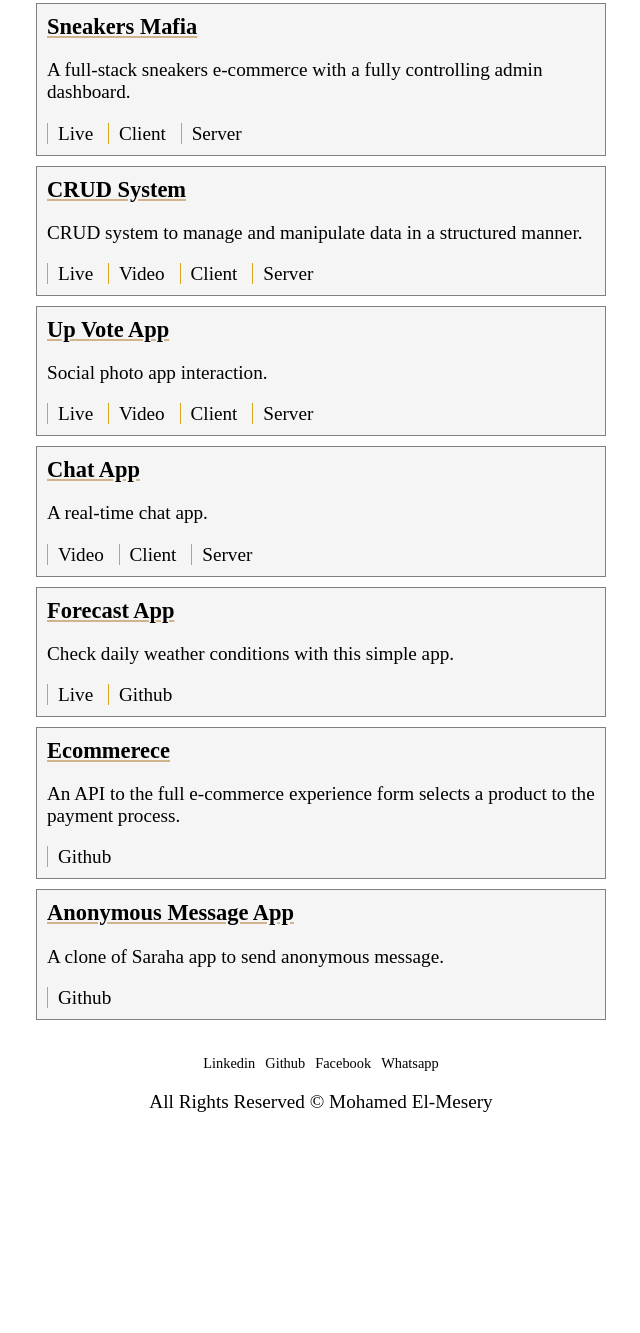
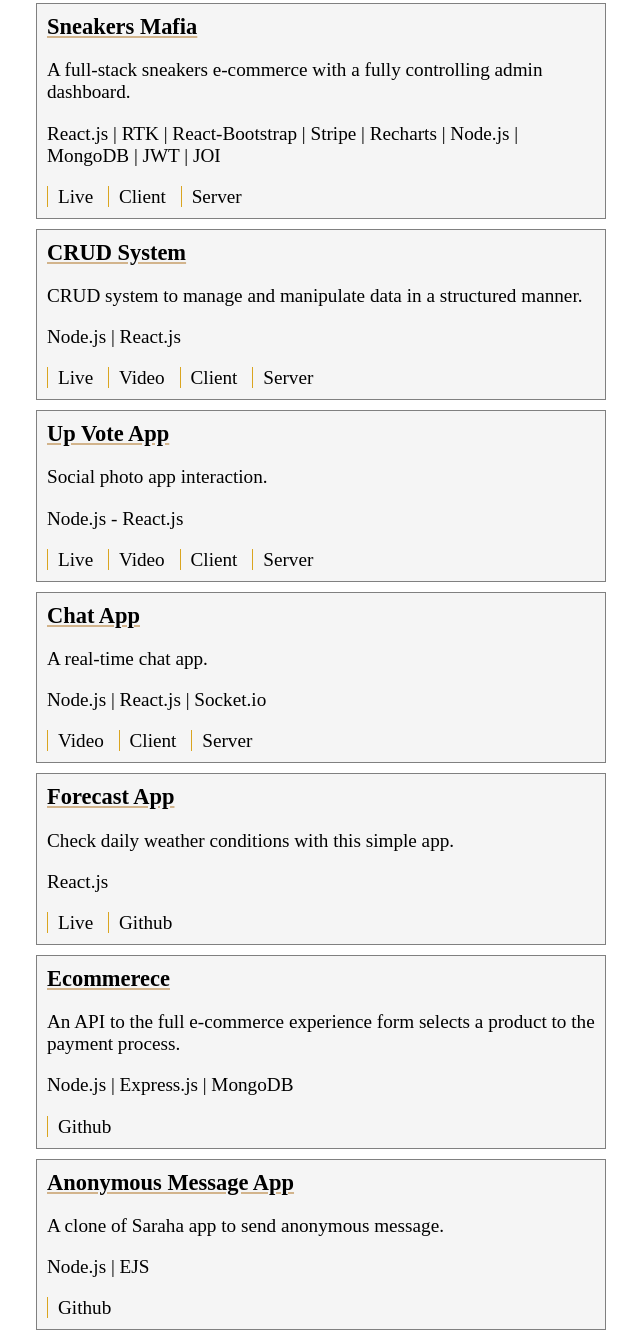
Before and after one commit to melmesery/LINKS, a plain HTML site: page index.html in a window 1280 px wide. Shown: the part 277-1610 px from the top of the page, without its empty margins (319-959 px from the left). Before the commit the page ends 1409 px from the top, so only its background shows below. Drawn offline with Linux system fonts and the light colour scheme; a web font is replaced by a local one.

Commit message:
Update index.html

```diff
--- a/index.html
+++ b/index.html
@@ -36,6 +36,8 @@
         A full-stack sneakers e-commerce with a fully controlling admin
         dashboard.
       </p>
+      <p>React.js | RTK | React-Bootstrap | Stripe | Recharts | Node.js |
+        MongoDB | JWT | JOI</p>
       <a href="https://sneakers-mafia.vercel.app/" target="_blank">Live</a>
       <a href="https://github.com/melmesery/Sneakers_Mafia" target="_blank">Client</a>
       <a href="https://github.com/melmesery/SneakersAPI" target="_blank">Server</a>
@@ -46,6 +48,7 @@
       <p class="desc">
         CRUD system to manage and manipulate data in a structured manner.
       </p>
+      <p>Node.js | React.js</p>
       <a href="https://crud-system-gamma.vercel.app/" target="_blank">Live</a>
       <a href="https://www.linkedin.com/feed/update/urn:li:activity:7037562929289801728/" target="_blank">Video</a>
       <a href="https://github.com/melmesery/CRUD_System" target="_blank">Client</a>
@@ -55,6 +58,7 @@
     <div class="project_card">
       <h3 class="project_name">Up Vote App</h3>
       <p class="desc">Social photo app interaction.</p>
+      <p>Node.js - React.js</p>
       <a href="https://melmesery.github.io/MERN_UP_VOTE/" target="_blank">Live</a>
       <a href="https://www.linkedin.com/feed/update/urn:li:activity:7044008386803175424/" target="_blank">Video</a>
       <a href="https://github.com/melmesery/MERN_UP_VOTE" target="_blank">Client</a>
@@ -64,6 +68,7 @@
     <div class="project_card">
       <h3 class="project_name">Chat App</h3>
       <p class="desc">A real-time chat app.</p>
+      <p>Node.js | React.js | Socket.io</p>
       <a href="https://drive.google.com/file/d/1uMjiIalSy-n_AjrOYPW3JY7tL13d53r8/view?usp=sharing"
         target="_blank">Video</a>
       <a href="https://github.com/melmesery/Chat" target="_blank">Client</a>
@@ -73,6 +78,7 @@
     <div class="project_card">
       <h3 class="project_name">Forecast App</h3>
       <p class="desc">Check daily weather conditions with this simple app.</p>
+      <p>React.js</p>
       <a href="https://melmesery.github.io/Forecast/" target="_blank">Live</a>
       <a href="https://github.com/melmesery/Forecast" target="_blank">Github</a>
     </div>
@@ -83,12 +89,14 @@
         An API to the full e-commerce experience form selects a product to the
         payment process.
       </p>
+      <p>Node.js | Express.js | MongoDB</p>
       <a href="https://github.com/melmesery/Ecommerce_API" target="_blank">Github</a>
     </div>
 
     <div class="project_card">
       <h3 class="project_name">Anonymous Message App</h3>
       <p class="desc">A clone of Saraha app to send anonymous message.</p>
+      <p>Node.js | EJS</p>
       <a href="https://github.com/melmesery/Anonymous_Message_MVC" target="_blank">Github</a>
     </div>
   </section>
```
